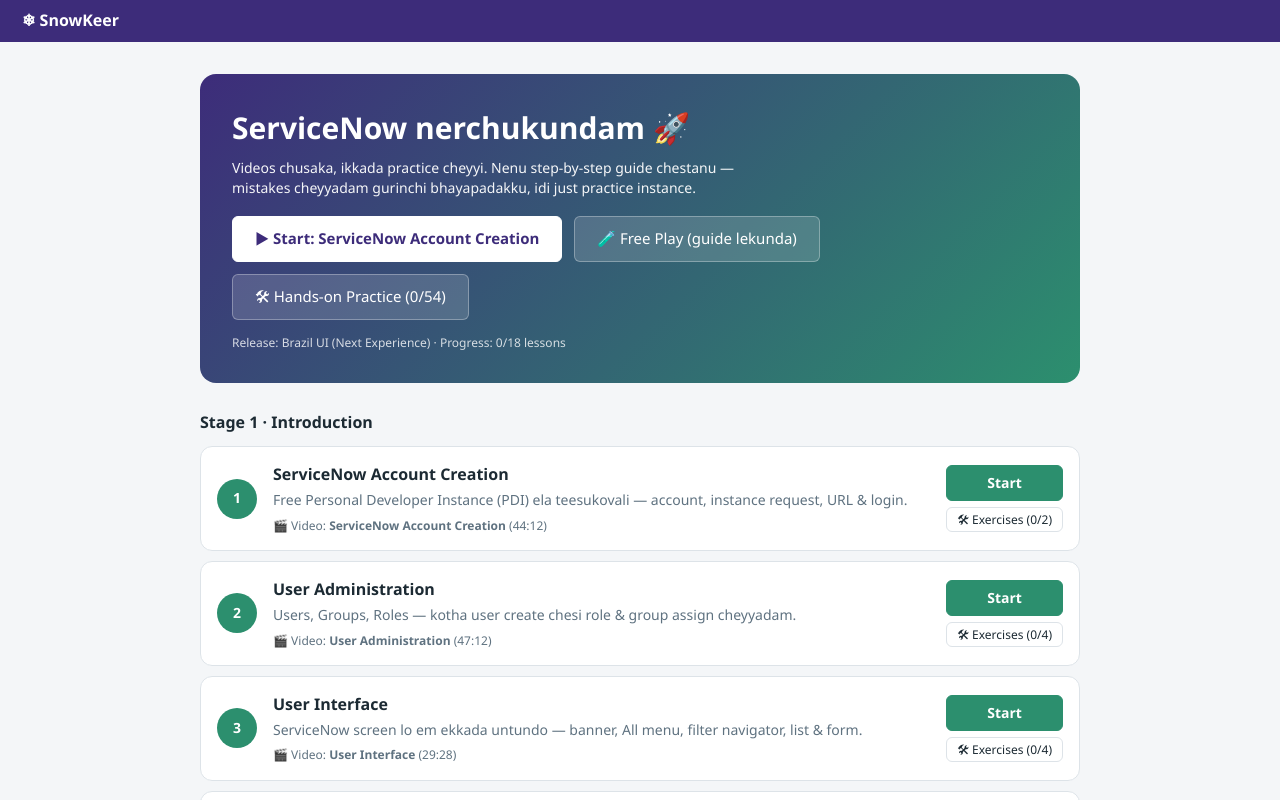
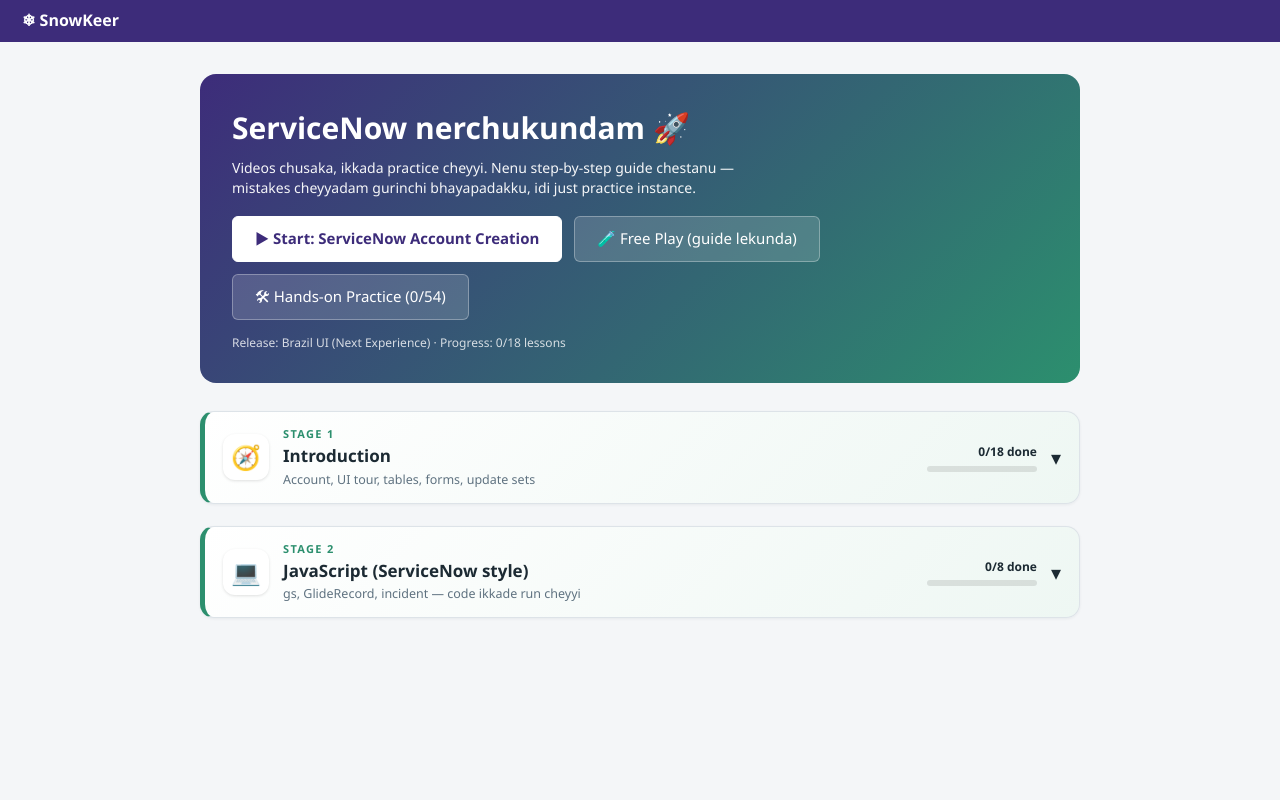
Before and after one commit to jlprashanth/SnowKeer, a React (Vite) app: page / in a window 1280 px wide. Built offline with nearby package versions, Linux system fonts and the light colour scheme.

Commit message:
Make hub stages collapsible with styled StageHeader cards
Co-Authored-By: Claude Sonnet 5.5 <noreply@anthropic.com>

```diff
--- a/src/components/Hub.jsx
+++ b/src/components/Hub.jsx
@@ -1,8 +1,31 @@
+import { useState } from 'react'
 import { LESSONS } from '../data/lessons.js'
 import { EXERCISES, exercisesFor } from '../data/exercises.js'
 import { JS_LESSONS } from '../data/lessons-js.js'
 
+// Reusable collapsible stage header — use one per stage (Stage 3+ too)
+function StageHeader({ num, icon, title, subtitle, done, total, open, onToggle }) {
+  const pct = total ? Math.round((done / total) * 100) : 0
+  return (
+    <button className={'stage-card' + (open ? ' open' : '')} onClick={onToggle} aria-expanded={open}>
+      <span className="stage-badge">{icon}</span>
+      <span className="stage-info">
+        <span className="stage-kicker">STAGE {num}</span>
+        <span className="stage-title">{title}</span>
+        <span className="stage-sub">{subtitle}</span>
+      </span>
+      <span className="stage-progress">
+        <span className="stage-count">{done}/{total} done</span>
+        <span className="stage-bar"><span style={{ width: pct + '%' }} /></span>
+      </span>
+      <span className="stage-chev">▾</span>
+    </button>
+  )
+}
+
 export default function Hub({ progress, onStart, onFreePlay, onExercises, onOpenJs }) {
+  const [open, setOpen] = useState({ s1: false, s2: false })
+  const toggle = (k) => setOpen((o) => ({ ...o, [k]: !o[k] }))
   const jsDone = progress.jsDone || {}
   const exDone = progress.exercises || {}
   const exDoneCount = EXERCISES.filter((e) => exDone[e.id]).length
@@ -32,8 +55,8 @@ export default function Hub({ progress, onStart, onFreePlay, onExercises, onOpen
         </div>
       </div>
 
-      <h2>Stage 1 · Introduction</h2>
-      <div className="lesson-grid">
+      <StageHeader num={1} icon="🧭" title="Introduction" subtitle="Account, UI tour, tables, forms, update sets" done={doneCount} total={LESSONS.length} open={open.s1} onToggle={() => toggle('s1')} />
+      {open.s1 && <div className="lesson-grid stage-body">
         {LESSONS.map((l, n) => {
           const p = progress[l.id]
           return (
@@ -60,9 +83,10 @@ export default function Hub({ progress, onStart, onFreePlay, onExercises, onOpen
             </div>
           )
         })}
-      </div>
+      </div>}
 
-      <h2 style={{ marginTop: 28 }}>Stage 2 · JavaScript (ServiceNow style)</h2>
+      <StageHeader num={2} icon="💻" title="JavaScript (ServiceNow style)" subtitle="gs, GlideRecord, incident — code ikkade run cheyyi" done={JS_LESSONS.filter((l) => l.exercises.every((e) => jsDone[e.id])).length} total={JS_LESSONS.length} open={open.s2} onToggle={() => toggle('s2')} />
+      {open.s2 && <div className="stage-body">
       <div className="muted small" style={{ marginBottom: 8 }}>
         Idi generic JavaScript kaadu — anni examples ServiceNow lo (gs, GlideRecord, incident) nunchi. Code ikkade rayi run cheyochu.
       </div>
@@ -88,6 +112,7 @@ export default function Hub({ progress, onStart, onFreePlay, onExercises, onOpen
           )
         })}
       </div>
+      </div>}
     </div>
   )
 }
--- a/src/styles2.css
+++ b/src/styles2.css
@@ -164,3 +164,26 @@
 .env { padding: 4px 12px; border-radius: 99px; font-weight: 700; font-size: 12px; }
 .env.dev { background: #d6efdc; } .env.test { background: #ffe9b8; } .env.prod { background: #ffd0cc; }
 .arch-dc { margin-top: 16px; background: #fff; border: 1px solid var(--sn-border); border-radius: 10px; padding: 10px 16px; display: inline-block; }
+
+
+.stage-card { display: flex; align-items: center; gap: 14px; width: 100%; margin-top: 22px; padding: 14px 18px; text-align: left; cursor: pointer; font: inherit; color: var(--text);
+  background: linear-gradient(135deg, #fff 0%, #eef7f3 100%); border: 1px solid var(--line); border-left: 5px solid var(--accent); border-radius: 14px;
+  box-shadow: 0 1px 3px rgba(20,40,50,.06); transition: transform .15s, box-shadow .15s, border-color .15s; }
+.stage-card:hover { transform: translateY(-1px); box-shadow: 0 6px 16px rgba(20,40,50,.12); border-color: var(--accent); }
+.stage-card.open { background: linear-gradient(135deg, #2c8f6e 0%, #226f55 100%); color: #fff; border-color: var(--accent-dark); }
+.stage-badge { display: grid; place-items: center; flex: none; width: 46px; height: 46px; border-radius: 12px; font-size: 24px; background: #fff; box-shadow: 0 1px 3px rgba(0,0,0,.12); }
+.stage-info { display: flex; flex-direction: column; gap: 2px; flex: 1; min-width: 0; }
+.stage-kicker { font-size: 11px; font-weight: 700; letter-spacing: .12em; color: var(--accent); }
+.stage-title { font-size: 17px; font-weight: 700; }
+.stage-sub { font-size: 12.5px; color: var(--muted); }
+.stage-card.open .stage-kicker, .stage-card.open .stage-sub { color: rgba(255,255,255,.85); }
+.stage-progress { display: flex; flex-direction: column; align-items: flex-end; gap: 5px; flex: none; }
+.stage-count { font-size: 12px; font-weight: 600; }
+.stage-bar { display: block; width: 110px; height: 6px; border-radius: 99px; background: rgba(0,0,0,.1); overflow: hidden; }
+.stage-bar > span { display: block; height: 100%; background: var(--accent); border-radius: 99px; transition: width .3s; }
+.stage-card.open .stage-bar { background: rgba(255,255,255,.3); }
+.stage-card.open .stage-bar > span { background: #fff; }
+.stage-chev { font-size: 20px; flex: none; transition: transform .2s; }
+.stage-card.open .stage-chev { transform: rotate(180deg); }
+.stage-body { margin-top: 12px; }
+@media (max-width: 600px) { .stage-progress { display: none; } }
```
